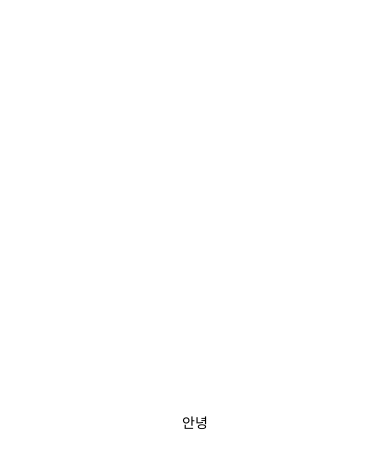
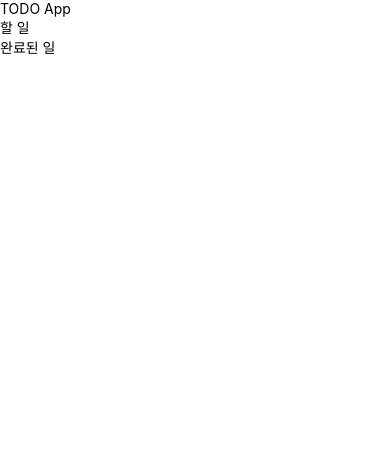
Before and after one commit to mongsukim/ReactNativeProject, a React Native app: screen / in a window 390 px wide. Shown: the top 468 px of the page. Built offline with nearby package versions, Linux system fonts and the light colour scheme.

Commit message:
Feat : Core Components를 이용해 UI작성해보기

```diff
--- a/App.js
+++ b/App.js
@@ -1,12 +1,10 @@
 import { StatusBar } from 'expo-status-bar';
 import { StyleSheet, Text, View } from 'react-native';
+import MainScreen from './screens/MainScreen';
 
 export default function App() {
   return (
-    <View style={styles.container}>
-      <Text>안녕</Text>
-      <StatusBar style="auto" />
-    </View>
+    <MainScreen/>
   );
 }
 
--- a/screens/MainScreen.js
+++ b/screens/MainScreen.js
@@ -1,11 +1,20 @@
-import { StyleSheet, Text, View } from 'react-native'
+import { SafeAreaView, StyleSheet, Text, View } from 'react-native'
 import React from 'react'
+import { StatusBar } from 'expo-status-bar'
 
 const MainScreen = () => {
   return (
-    <View>
-      <Text>MainScreen</Text>
-    </View>
+    <SafeAreaView>
+      <StatusBar barstyle={'default'}/>
+      <Text>TODO App</Text>
+      <View>
+        <Text>할 일</Text>
+      </View>
+      <View/>
+      <View>
+        <Text>완료된 일</Text>
+      </View>
+    </SafeAreaView>
   )
 }
 
```
